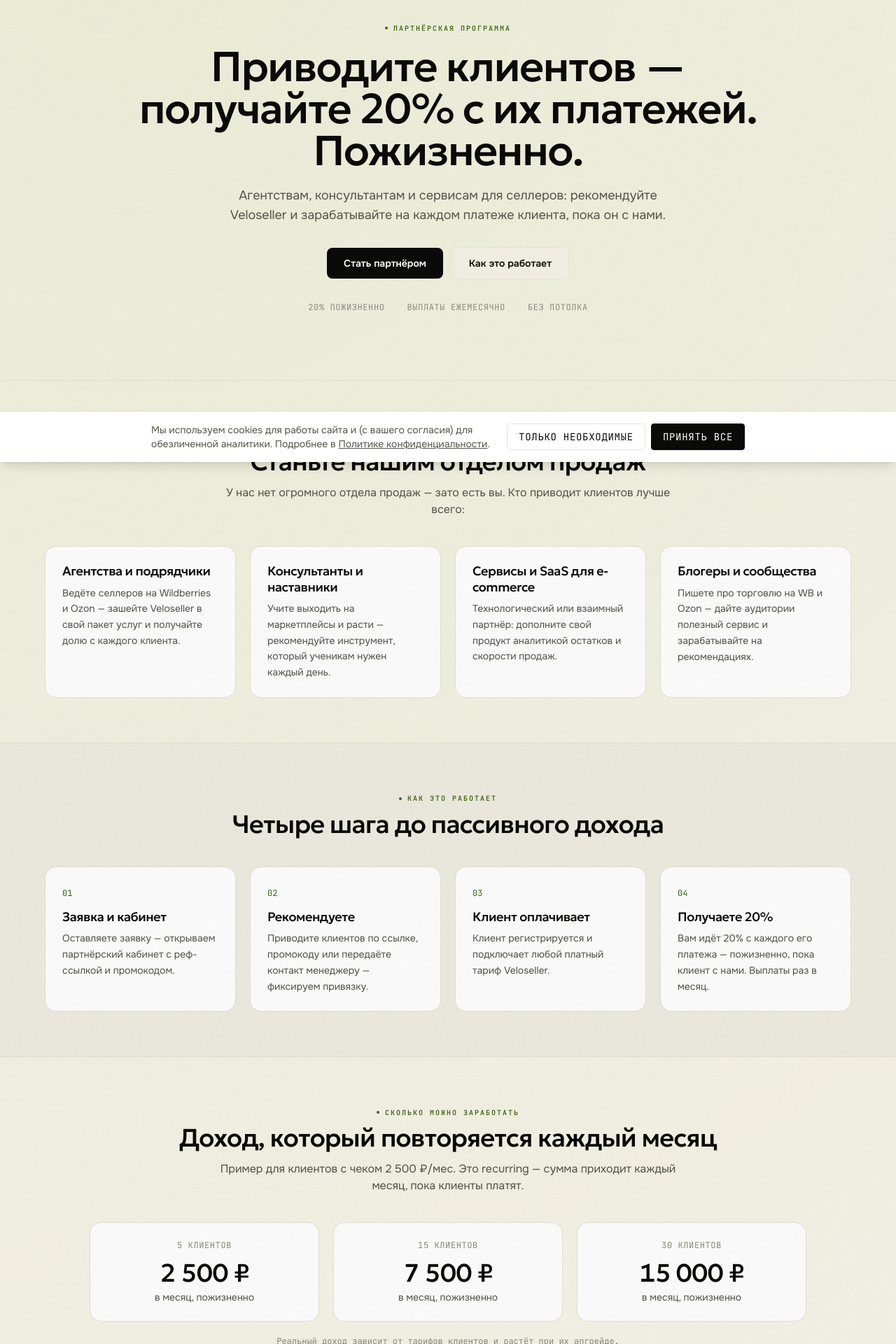
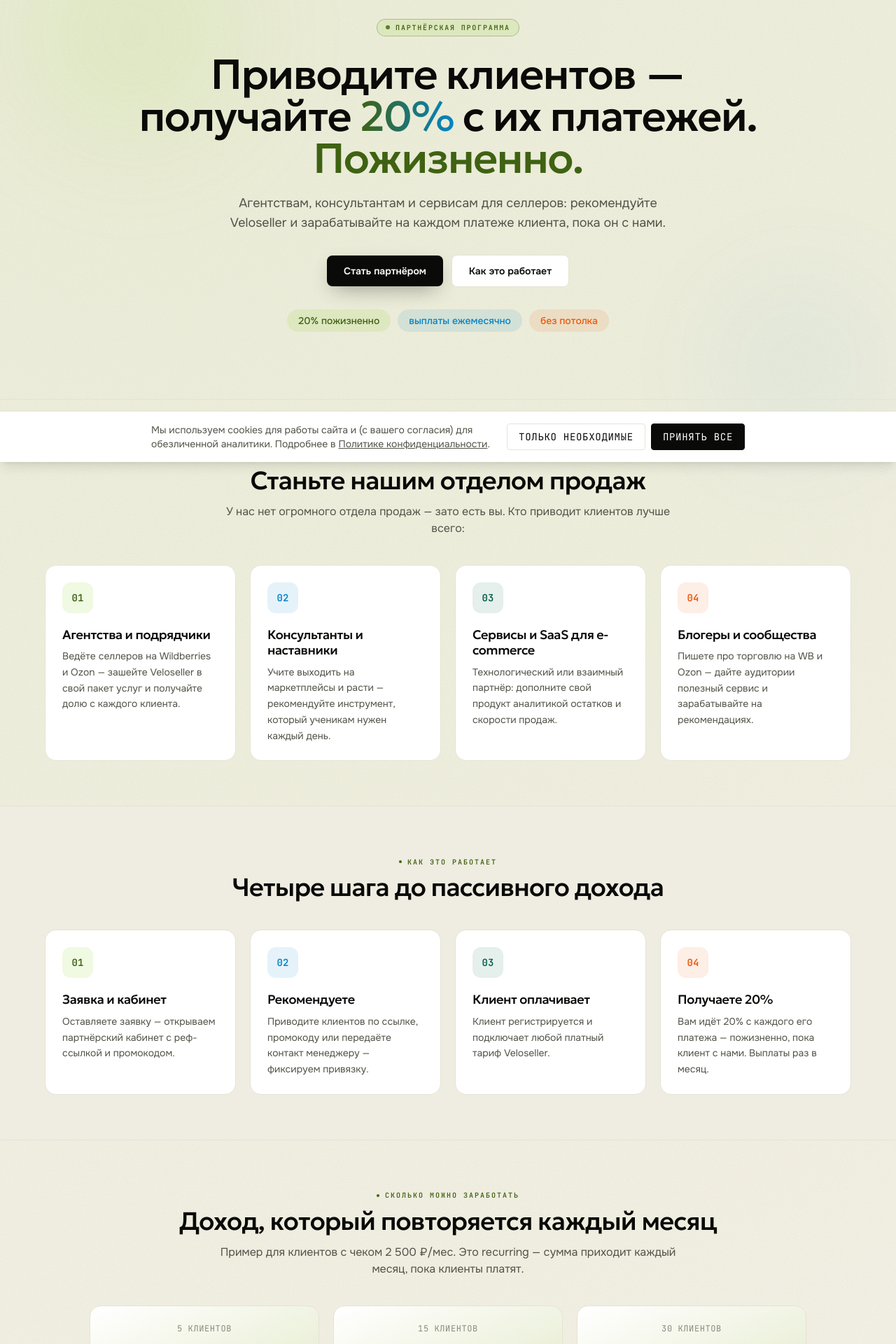
Before and after one commit to igor1000rr/Veloseller-, a Next.js app in the folder apps/web/: page /partner in a window 1280 px wide. Shown: the part 140-2060 px from the top of the page at 70% size. Built offline with nearby package versions, Linux system fonts and the light colour scheme; no server answers.

Commit message:
style(web): /partner — акцентные цвета, градиенты, reveal-анимация, hover-эффекты

```diff
--- a/apps/web/app/partner/page.tsx
+++ b/apps/web/app/partner/page.tsx
@@ -20,6 +20,21 @@ const MAILTO =
   encodeURIComponent("Заявка в партнёрскую программу Veloseller");
 
 const ruN = (n: number) => n.toLocaleString("ru-RU");
+
+// Литеральные классы — чтобы Tailwind их сгенерил (динамику purge не видит).
+const CHIP: Record<string, string> = {
+  lime: "text-lime-deep bg-lime-soft",
+  azure: "text-azure bg-azure/10",
+  emerald: "text-emerald bg-emerald/10",
+  orange: "text-orange bg-orange/10",
+};
+const HOVER: Record<string, string> = {
+  lime: "hover:border-lime-deep/40",
+  azure: "hover:border-azure/40",
+  emerald: "hover:border-emerald/40",
+  orange: "hover:border-orange/40",
+};
+const ACCENTS = ["lime", "azure", "emerald", "orange"];
 
 const SEGMENTS = [
   { title: "Агентства и подрядчики", text: "Ведёте селлеров на Wildberries и Ozon — зашейте Veloseller в свой пакет услуг и получайте долю с каждого клиента." },
@@ -66,36 +81,44 @@ export default function PartnerPage() {
   return (
     <div className="relative min-h-screen bg-paper-warm text-ink overflow-x-hidden">
       <div aria-hidden className="pointer-events-none absolute inset-0 bg-noise opacity-100 mix-blend-multiply" />
+      <div aria-hidden className="pointer-events-none fixed -top-40 -left-40 size-[700px] rounded-full blur-3xl opacity-50" style={{ background: "radial-gradient(closest-side, rgba(132,204,22,0.25), transparent 70%)" }} />
+      <div aria-hidden className="pointer-events-none fixed -bottom-40 -right-40 size-[600px] rounded-full blur-3xl opacity-40" style={{ background: "radial-gradient(closest-side, rgba(2,132,199,0.15), transparent 70%)" }} />
+
       <MarketingHeader />
 
       <section className="relative px-6 py-16 md:py-24">
-        <div className="max-w-4xl mx-auto text-center">
-          <Eyebrow>Партнёрская программа</Eyebrow>
-          <h1 className="mt-4 font-display text-3xl sm:text-4xl md:text-6xl tracking-tight font-medium leading-[1.05]">
-            Приводите клиентов — получайте {SHARE_PCT}% с их платежей. Пожизненно.
+        <div className="max-w-4xl mx-auto text-center reveal">
+          <span className="inline-flex items-center gap-2 px-3 py-1 rounded-full border border-lime-deep/30 bg-lime-soft">
+            <span className="size-1.5 rounded-full bg-lime-deep animate-pulse" />
+            <span className="font-mono text-[10px] uppercase tracking-[0.18em] text-lime-deep font-semibold">Партнёрская программа</span>
+          </span>
+          <h1 className="mt-6 font-display text-3xl sm:text-4xl md:text-6xl tracking-tight font-medium leading-[1.05]">
+            Приводите клиентов — получайте{" "}
+            <span className="bg-gradient-to-r from-lime-deep to-azure bg-clip-text text-transparent">{SHARE_PCT}%</span>
+            {" "}с их платежей. <span className="text-lime-deep">Пожизненно.</span>
           </h1>
           <p className="mt-5 text-ink-muted text-base md:text-lg max-w-2xl mx-auto leading-relaxed">
             Агентствам, консультантам и сервисам для селлеров: рекомендуйте Veloseller и зарабатывайте на каждом платеже клиента, пока он с нами.
           </p>
           <div className="mt-8 flex flex-wrap items-center justify-center gap-3">
-            <a href={MAILTO} className="rounded-lg bg-ink text-paper px-6 py-3 text-sm font-semibold hover:bg-ink-soft transition">
+            <a href={MAILTO} className="rounded-lg bg-ink text-paper px-6 py-3 text-sm font-semibold hover:bg-ink-soft transition shadow-[0_10px_30px_-10px_rgba(10,10,8,0.45)] hover:-translate-y-0.5">
               Стать партнёром
             </a>
-            <a href="#how" className="rounded-lg bg-bg-soft text-ink border border-line px-6 py-3 text-sm font-semibold hover:border-lime-deep/40 transition">
+            <a href="#how" className="rounded-lg bg-paper text-ink border border-line px-6 py-3 text-sm font-semibold hover:border-lime-deep/40 transition hover:-translate-y-0.5">
               Как это работает
             </a>
           </div>
-          <div className="mt-8 flex flex-wrap items-center justify-center gap-x-8 gap-y-2 font-mono text-xs uppercase tracking-wider text-ink-hush">
-            <span>{SHARE_PCT}% пожизненно</span>
-            <span>выплаты ежемесячно</span>
-            <span>без потолка</span>
+          <div className="mt-8 flex flex-wrap items-center justify-center gap-2.5">
+            <span className="rounded-full bg-lime-soft text-lime-deep px-4 py-1.5 text-sm font-medium">{SHARE_PCT}% пожизненно</span>
+            <span className="rounded-full bg-azure/10 text-azure px-4 py-1.5 text-sm font-medium">выплаты ежемесячно</span>
+            <span className="rounded-full bg-orange/10 text-orange px-4 py-1.5 text-sm font-medium">без потолка</span>
           </div>
         </div>
       </section>
 
-      <section className="px-6 py-12 md:py-16 border-t border-line">
+      <section className="relative px-6 py-12 md:py-16 border-t border-line">
         <div className="max-w-6xl mx-auto">
-          <div className="text-center mb-10">
+          <div className="text-center mb-10 reveal">
             <Eyebrow>Кому подходит</Eyebrow>
             <h2 className="mt-2 font-display text-2xl sm:text-3xl md:text-4xl tracking-tight font-medium">
               Станьте нашим отделом продаж
@@ -105,39 +128,46 @@ export default function PartnerPage() {
             </p>
           </div>
           <div className="grid grid-cols-1 sm:grid-cols-2 lg:grid-cols-4 gap-4 md:gap-5">
-            {SEGMENTS.map((s) => (
-              <div key={s.title} className="rounded-2xl border border-line bg-paper p-6 hover:border-lime-deep/40 hover:shadow-lg transition">
-                <h3 className="font-display text-lg leading-tight font-medium">{s.title}</h3>
+            {SEGMENTS.map((s, i) => {
+              const a = ACCENTS[i % 4];
+              return (
+                <div key={s.title} className={"group reveal rounded-2xl border border-line bg-paper p-6 transition hover:-translate-y-1 hover:shadow-xl " + HOVER[a]} style={{ animationDelay: i * 80 + "ms" }}>
+                  <div className={"flex size-11 items-center justify-center rounded-xl font-mono text-sm font-semibold transition group-hover:scale-110 " + CHIP[a]}>{String(i + 1).padStart(2, "0")}</div>
+                  <h3 className="mt-5 font-display text-lg leading-tight font-medium">{s.title}</h3>
                   <p className="mt-2 text-sm text-ink-muted leading-relaxed">{s.text}</p>
                 </div>
-            ))}
+              );
+            })}
           </div>
         </div>
       </section>
 
-      <section id="how" className="px-6 py-12 md:py-16 border-t border-line bg-bg-soft">
+      <section id="how" className="relative px-6 py-12 md:py-16 border-t border-line bg-bg-soft">
         <div className="max-w-6xl mx-auto">
-          <div className="text-center mb-10">
+          <div className="text-center mb-10 reveal">
             <Eyebrow>Как это работает</Eyebrow>
             <h2 className="mt-2 font-display text-2xl sm:text-3xl md:text-4xl tracking-tight font-medium">
               Четыре шага до пассивного дохода
             </h2>
           </div>
           <div className="grid grid-cols-1 sm:grid-cols-2 lg:grid-cols-4 gap-4 md:gap-5">
-            {STEPS.map((s) => (
-              <div key={s.n} className="rounded-2xl border border-line bg-paper p-6">
-                <span className="font-mono text-xs text-lime-deep">{s.n}</span>
-                <h3 className="mt-3 font-display text-lg leading-tight font-medium">{s.title}</h3>
+            {STEPS.map((s, i) => {
+              const a = ACCENTS[i % 4];
+              return (
+                <div key={s.n} className="group reveal rounded-2xl border border-line bg-paper p-6 transition hover:-translate-y-1 hover:shadow-xl" style={{ animationDelay: i * 80 + "ms" }}>
+                  <div className={"flex size-11 items-center justify-center rounded-xl font-mono text-sm font-semibold transition group-hover:scale-110 " + CHIP[a]}>{s.n}</div>
+                  <h3 className="mt-5 font-display text-lg leading-tight font-medium">{s.title}</h3>
                   <p className="mt-2 text-sm text-ink-muted leading-relaxed">{s.text}</p>
                 </div>
-            ))}
+              );
+            })}
           </div>
         </div>
       </section>
 
-      <section className="px-6 py-12 md:py-16 border-t border-line">
+      <section className="relative px-6 py-12 md:py-16 border-t border-line">
         <div className="max-w-5xl mx-auto">
-          <div className="text-center mb-10">
+          <div className="text-center mb-10 reveal">
             <Eyebrow>Сколько можно заработать</Eyebrow>
             <h2 className="mt-2 font-display text-2xl sm:text-3xl md:text-4xl tracking-tight font-medium">
               Доход, который повторяется каждый месяц
@@ -147,10 +177,10 @@ export default function PartnerPage() {
             </p>
           </div>
           <div className="grid grid-cols-1 sm:grid-cols-3 gap-4 md:gap-5">
-            {SCENARIOS.map((n) => (
-              <div key={n} className="rounded-2xl border border-line bg-paper p-6 text-center">
+            {SCENARIOS.map((n, i) => (
+              <div key={n} className="reveal rounded-2xl border border-line bg-gradient-to-br from-paper to-lime-soft p-6 text-center transition hover:-translate-y-1 hover:shadow-xl hover:border-lime-deep/40" style={{ animationDelay: i * 100 + "ms" }}>
                 <div className="font-mono text-xs uppercase tracking-wider text-ink-hush">{n} клиентов</div>
-                <div className="mt-3 font-display text-3xl md:text-4xl tracking-tight font-medium tabular">
+                <div className="mt-3 font-display text-4xl md:text-5xl tracking-tight font-medium tabular bg-gradient-to-r from-lime-deep to-azure bg-clip-text text-transparent">
                   {ruN(Math.round(EXAMPLE_ARPU * (SHARE_PCT / 100) * n))} ₽
                 </div>
                 <div className="mt-1 text-sm text-ink-muted">в месяц, пожизненно</div>
@@ -163,18 +193,18 @@ export default function PartnerPage() {
         </div>
       </section>
 
-      <section className="px-6 py-12 md:py-16 border-t border-line bg-bg-soft">
+      <section className="relative px-6 py-12 md:py-16 border-t border-line bg-bg-soft">
         <div className="max-w-3xl mx-auto">
-          <div className="mb-8">
+          <div className="mb-8 reveal">
             <Eyebrow>Условия</Eyebrow>
             <h2 className="mt-2 font-display text-2xl sm:text-3xl md:text-4xl tracking-tight font-medium">
               Прозрачно и без мелкого шрифта
             </h2>
           </div>
           <ul className="space-y-3">
-            {TERMS.map((item) => (
-              <li key={item} className="flex items-start gap-3 rounded-xl border border-line bg-paper p-4">
-                <span className="mt-0.5 shrink-0 text-lime-deep font-mono">✓</span>
+            {TERMS.map((item, i) => (
+              <li key={item} className="reveal flex items-start gap-3 rounded-xl border border-line bg-paper p-4 transition hover:border-lime-deep/40" style={{ animationDelay: i * 60 + "ms" }}>
+                <span className="mt-0.5 flex size-6 shrink-0 items-center justify-center rounded-full bg-lime-soft text-lime-deep font-mono text-xs">✓</span>
                 <span className="text-sm md:text-[15px] text-ink-soft leading-relaxed">{item}</span>
               </li>
             ))}
@@ -182,39 +212,43 @@ export default function PartnerPage() {
         </div>
       </section>
 
-      <section className="px-6 py-12 md:py-16 border-t border-line">
+      <section className="relative px-6 py-12 md:py-16 border-t border-line">
         <div className="max-w-6xl mx-auto">
-          <div className="text-center mb-10">
+          <div className="text-center mb-10 reveal">
             <Eyebrow>Почему это выгодно</Eyebrow>
             <h2 className="mt-2 font-display text-2xl sm:text-3xl md:text-4xl tracking-tight font-medium">
               Партнёрка, которая работает на вас
             </h2>
           </div>
           <div className="grid grid-cols-1 sm:grid-cols-2 gap-4 md:gap-5">
-            {WHY.map((w) => (
-              <div key={w.title} className="rounded-2xl border border-line bg-paper p-6 hover:border-lime-deep/40 hover:shadow-lg transition">
-                <h3 className="font-display text-lg leading-tight font-medium">{w.title}</h3>
+            {WHY.map((w, i) => {
+              const a = ACCENTS[i % 4];
+              return (
+                <div key={w.title} className={"group reveal rounded-2xl border border-line bg-paper p-6 transition hover:-translate-y-1 hover:shadow-xl " + HOVER[a]} style={{ animationDelay: i * 80 + "ms" }}>
+                  <div className={"flex size-11 items-center justify-center rounded-xl font-mono text-sm font-semibold transition group-hover:scale-110 " + CHIP[a]}>{String(i + 1).padStart(2, "0")}</div>
+                  <h3 className="mt-5 font-display text-lg leading-tight font-medium">{w.title}</h3>
                   <p className="mt-2 text-sm text-ink-muted leading-relaxed">{w.text}</p>
                 </div>
-            ))}
+              );
+            })}
           </div>
         </div>
       </section>
 
-      <section className="px-6 py-12 md:py-16 border-t border-line bg-bg-soft">
+      <section className="relative px-6 py-12 md:py-16 border-t border-line bg-bg-soft">
         <div className="max-w-3xl mx-auto">
-          <div className="mb-8">
+          <div className="mb-8 reveal">
             <Eyebrow>Вопросы</Eyebrow>
             <h2 className="mt-2 font-display text-2xl sm:text-3xl md:text-4xl tracking-tight font-medium">
               Частые вопросы
             </h2>
           </div>
           <div className="space-y-3">
-            {FAQ.map((f) => (
-              <details key={f.q} className="rounded-xl border border-line bg-paper p-4">
+            {FAQ.map((f, i) => (
+              <details key={f.q} className="reveal group rounded-xl border border-line bg-paper p-4 transition hover:border-lime-deep/40" style={{ animationDelay: i * 60 + "ms" }}>
                 <summary className="cursor-pointer list-none font-medium text-ink flex items-center justify-between gap-4">
                   <span>{f.q}</span>
-                  <span className="text-ink-hush font-mono shrink-0">+</span>
+                  <span className="text-lime-deep font-mono shrink-0 transition group-open:rotate-45">+</span>
                 </summary>
                 <p className="mt-3 text-sm text-ink-muted leading-relaxed">{f.a}</p>
               </details>
@@ -223,20 +257,21 @@ export default function PartnerPage() {
         </div>
       </section>
 
-      <section id="apply" className="px-6 py-16 md:py-24 border-t border-line">
-        <div className="max-w-3xl mx-auto text-center">
+      <section id="apply" className="relative px-6 py-16 md:py-24 border-t border-line">
+        <div className="max-w-3xl mx-auto text-center reveal">
           <h2 className="font-display text-3xl md:text-5xl tracking-tight font-medium leading-tight">
-            Готовы зарабатывать с нами?
+            Готовы зарабатывать{" "}
+            <span className="bg-gradient-to-r from-lime-deep to-azure bg-clip-text text-transparent">с нами</span>?
           </h2>
           <p className="mt-4 text-ink-muted text-base md:text-lg leading-relaxed">
             Оставьте заявку — расскажем про условия, выдадим кабинет и реф-ссылку. Отвечаем в течение рабочего дня.
           </p>
           <div className="mt-8 flex flex-wrap items-center justify-center gap-3">
-            <a href={MAILTO} className="rounded-lg bg-ink text-paper px-6 py-3 text-sm font-semibold hover:bg-ink-soft transition">
+            <a href={MAILTO} className="rounded-lg bg-ink text-paper px-6 py-3 text-sm font-semibold hover:bg-ink-soft transition shadow-[0_10px_30px_-10px_rgba(10,10,8,0.45)] hover:-translate-y-0.5">
               Оставить заявку
             </a>
             {PARTNER_TG ? (
-              <a href={"https://t.me/" + PARTNER_TG} target="_blank" rel="noopener noreferrer" className="rounded-lg bg-bg-soft text-ink border border-line px-6 py-3 text-sm font-semibold hover:border-lime-deep/40 transition">
+              <a href={"https://t.me/" + PARTNER_TG} target="_blank" rel="noopener noreferrer" className="rounded-lg bg-paper text-ink border border-line px-6 py-3 text-sm font-semibold hover:border-lime-deep/40 transition hover:-translate-y-0.5">
                 Написать в Telegram
               </a>
             ) : null}
```
Lines whose indentation alone changed are shown as unchanged.
